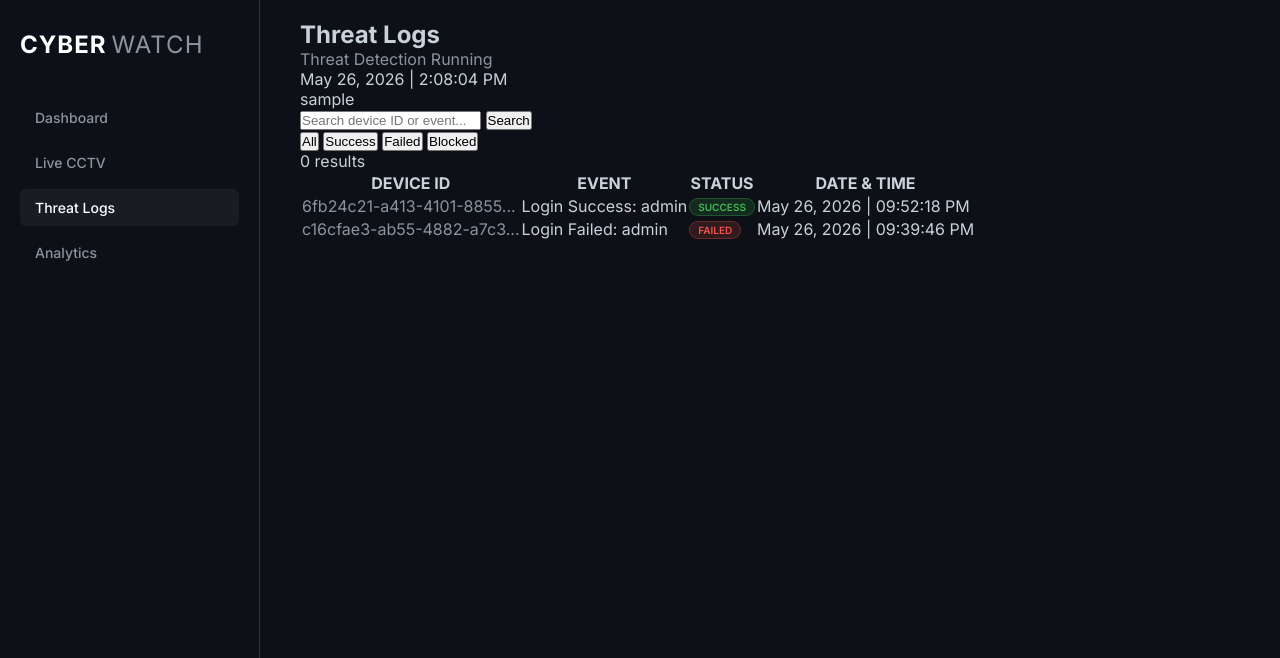
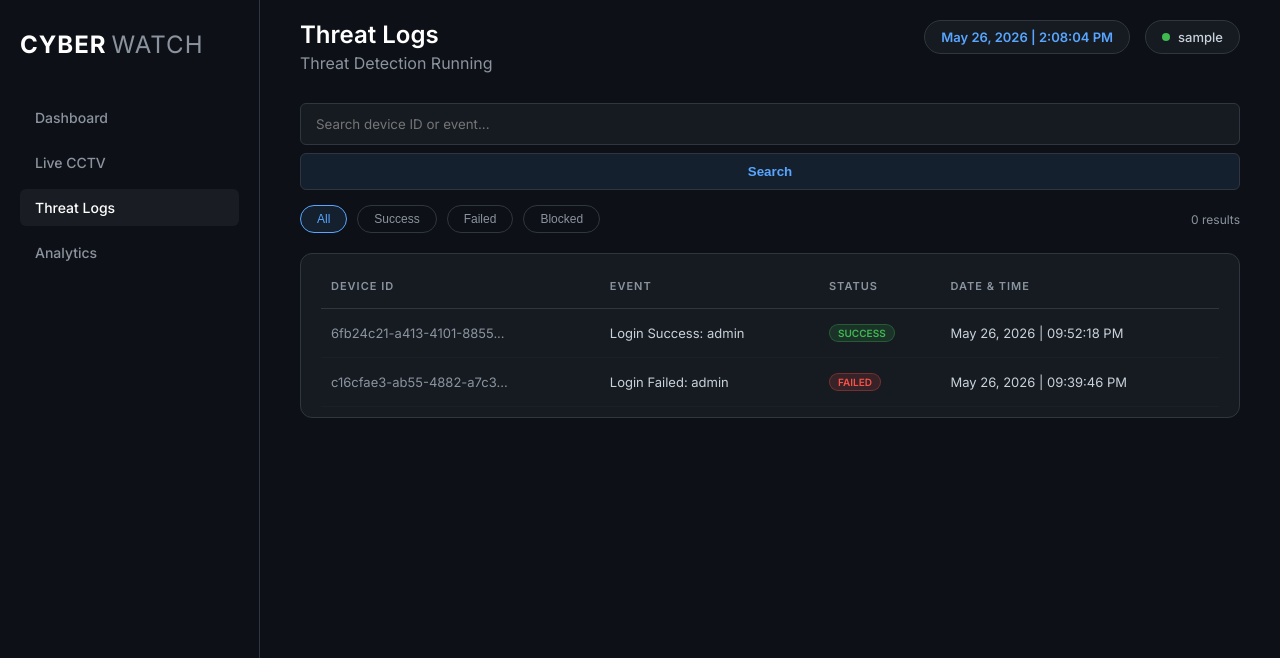
Before and after one commit to hxxmns/Surveillance-Access-Control-System, a Flask app: page /threat-logs in a window 1280 px wide. Shown: the top 658 px of the page. Run offline with Flask 3, Linux system fonts and the light colour scheme; the visitor is signed in with stand-in values (Sample User, id 1); data that the repository does not hold is empty; some libraries are stand-ins or nearby versions.

Commit message:
Update style.css

```diff
--- a/static/style.css
+++ b/static/style.css
@@ -20,7 +20,7 @@ body {
     color: #c9d1d9;
 }
 
-/* Typography & Badges (Used across multiple pages) */
+/* Typography & Badges */
 .green-text { color: var(--green) !important; }
 .red-text { color: var(--red) !important; }
 .text-muted { color: var(--text-muted); }
@@ -93,19 +93,10 @@ body {
 }
 .btn-primary:hover { background: #79c0ff; }
 
-.error-banner {
-    background: rgba(248, 81, 73, 0.1);
-    border: 1px solid rgba(248, 81, 73, 0.4);
-    color: var(--red); padding: 10px;
-    border-radius: 6px; font-size: 13px;
-    margin-bottom: 20px; text-align: center;
-}
-
 
 /* =========================================
    3. DASHBOARD LAYOUT (SIDE-BY-SIDE)
 ========================================= */
-/* Added back overflow: hidden here so it only applies to the dashboard, not the login page */
 body:has(.dashboard) { overflow: hidden; }
 
 .dashboard {
@@ -146,9 +137,67 @@ body:has(.dashboard) { overflow: hidden; }
 
 
 /* =========================================
-   4. DASHBOARD COMPONENTS
+   4. GLOBAL TOPBAR & THREAT LOGS
 ========================================= */
-/* SYSTEM BANNER */
+.topbar {
+    display: flex; justify-content: space-between; align-items: flex-start;
+    margin-bottom: 30px;
+}
+.page-title { font-size: 24px; color: white; margin-bottom: 4px; font-weight: 600; }
+.topbar-right { display: flex; align-items: center; gap: 15px; }
+
+.clock-pill, .profile-box {
+    background: var(--bg-card); border: 1px solid var(--border-color);
+    padding: 8px 16px; border-radius: 20px;
+    font-size: 13px; font-weight: 500; display: flex; align-items: center; gap: 8px;
+}
+.clock-pill { color: var(--blue); font-weight: 600; }
+
+/* Threat Logs Controls */
+.logs-controls { margin-bottom: 20px; }
+.search-row { margin-bottom: 15px; }
+.search-row input {
+    width: 100%; padding: 12px 15px; background: var(--bg-card);
+    border: 1px solid var(--border-color); border-radius: 6px;
+    color: white; margin-bottom: 8px; font-family: 'Inter', sans-serif;
+}
+.search-row input:focus { outline: none; border-color: var(--blue); }
+.search-row button {
+    width: 100%; padding: 10px; background: rgba(88, 166, 255, 0.1);
+    color: var(--blue); border: 1px solid var(--border-color); border-radius: 6px;
+    font-weight: 600; cursor: pointer; transition: 0.2s;
+}
+.search-row button:hover { background: rgba(88, 166, 255, 0.2); }
+
+.filter-row { display: flex; justify-content: space-between; align-items: center; margin-top: 15px; }
+.filter-pills { display: flex; gap: 10px; flex-wrap: wrap; }
+.filter-pill {
+    background: transparent; border: 1px solid var(--border-color);
+    color: var(--text-muted); padding: 6px 16px; border-radius: 20px;
+    font-size: 12px; cursor: pointer; transition: 0.2s;
+}
+.filter-pill:hover, .filter-pill.active {
+    border-color: var(--blue); color: var(--blue); background: rgba(88, 166, 255, 0.1);
+}
+.results-count { font-size: 12px; color: var(--text-muted); }
+
+/* Table Adjustments */
+.logs-table-container {
+    background: var(--bg-card); border: 1px solid var(--border-color);
+    border-radius: 12px; overflow: auto; padding: 10px 20px;
+}
+.logs-table { width: 100%; border-collapse: collapse; text-align: left; }
+.logs-table th {
+    color: var(--text-muted); font-size: 11px; font-weight: 600;
+    padding: 15px 10px; border-bottom: 1px solid var(--border-color); letter-spacing: 1px;
+}
+.logs-table td { padding: 15px 10px; font-size: 13px; border-bottom: 1px solid rgba(255,255,255,0.02); }
+.logs-table tr:hover td { background: rgba(255,255,255,0.02); }
+
+
+/* =========================================
+   5. DASHBOARD COMPONENTS
+========================================= */
 .system-nominal-banner {
     background: rgba(46, 160, 67, 0.1); border: 1px solid rgba(46, 160, 67, 0.4);
     border-radius: 8px; padding: 12px 20px;
@@ -157,7 +206,6 @@ body:has(.dashboard) { overflow: hidden; }
     margin-bottom: 25px;
 }
 
-/* STATS GRID */
 .stats-grid { display: grid; grid-template-columns: repeat(4, 1fr); gap: 20px; margin-bottom: 25px; }
 .stat-card {
     background: var(--bg-card); border: 1px solid var(--border-color);
@@ -173,7 +221,6 @@ body:has(.dashboard) { overflow: hidden; }
 .trend.positive { color: var(--green); }
 .trend.negative { color: var(--red); }
 
-/* DASHBOARD GRID */
 .dashboard-grid { display: grid; grid-template-columns: 2fr 1.2fr; gap: 20px; }
 .camera-section, .alerts-section {
     background: var(--bg-card); border: 1px solid var(--border-color);
@@ -182,7 +229,6 @@ body:has(.dashboard) { overflow: hidden; }
 .section-header { display: flex; justify-content: space-between; align-items: center; margin-bottom: 20px; }
 .section-header h3 { font-size: 12px; color: var(--text-muted); letter-spacing: 1px; }
 
-/* CAMERA SPECIFICS */
 .header-left { display: flex; align-items: center; gap: 10px; }
 .status-dot { width: 8px; height: 8px; border-radius: 50%; }
 .status-dot.green { background: var(--green); }
@@ -196,22 +242,12 @@ body:has(.dashboard) { overflow: hidden; }
 }
 .camera-feed { width: 100%; height: 100%; object-fit: cover; opacity: 0.7; }
 .feed-overlay {
-    position: absolute; top: 15px; bottom: auto; left: 15px; right: 15px;
+    position: absolute; top: 15px; left: 15px; right: 15px;
     display: flex; justify-content: space-between;
     font-size: 12px; font-weight: 600; color: white;
     background: rgba(0,0,0,0.6); padding: 6px 12px; border-radius: 20px;
 }
 
-.camera-thumbnails { display: grid; grid-template-columns: 1fr 1fr; gap: 15px; }
-.thumb {
-    background: #0d1117; border: 1px solid var(--border-color);
-    border-radius: 8px; height: 80px; padding: 10px;
-    display: flex; flex-direction: column; justify-content: space-between; cursor: pointer;
-}
-.thumb.active { border-color: var(--blue); background: rgba(88, 166, 255, 0.1); }
-.thumb p { font-size: 12px; color: var(--text-muted); }
-
-/* THREAT ACTIVITY LOGS */
 .view-all { font-size: 13px; color: var(--blue); text-decoration: none; }
 .activity-graph {
     display: flex; align-items: flex-end; gap: 4px; height: 30px;
@@ -235,7 +271,6 @@ body:has(.dashboard) { overflow: hidden; }
 
 @keyframes pulse { 0% { opacity: 1; transform: scale(1); } 50% { opacity: 0.5; transform: scale(1.2); } 100% { opacity: 1; transform: scale(1); } }
 
-/* THREAT NOTIFICATION TOAST */
 .cyber-notification {
     position: fixed; top: 30px; right: -400px;
     background: #161b22; border: 1px solid var(--border-color); border-left: 5px solid var(--red);
@@ -247,7 +282,7 @@ body:has(.dashboard) { overflow: hidden; }
 .cyber-notification.show { right: 30px; }
 
 /* =========================================
-   5. ANALYTICS SPECIFICS
+   6. ANALYTICS SPECIFICS
 ========================================= */
 .chart-container {
     background: var(--bg-card);
```
